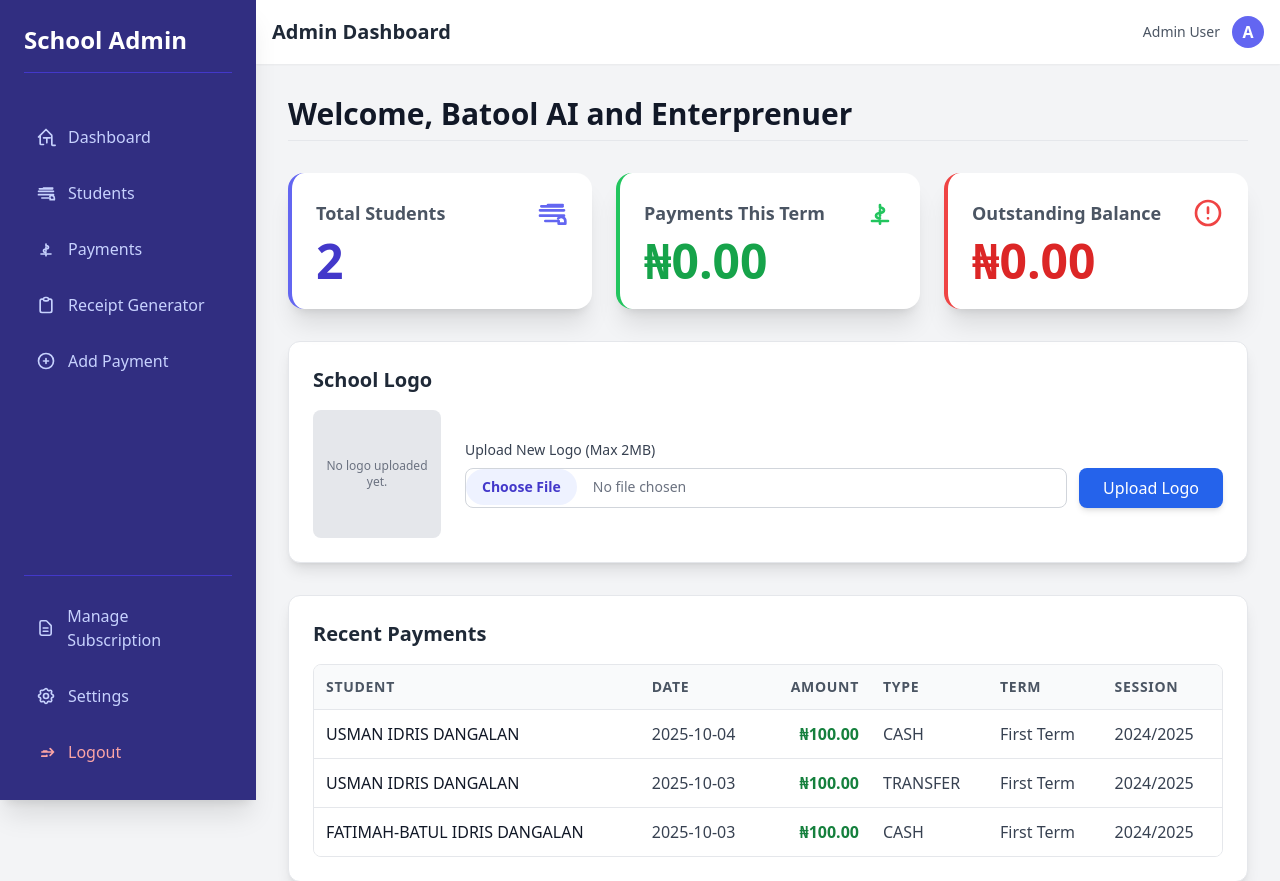
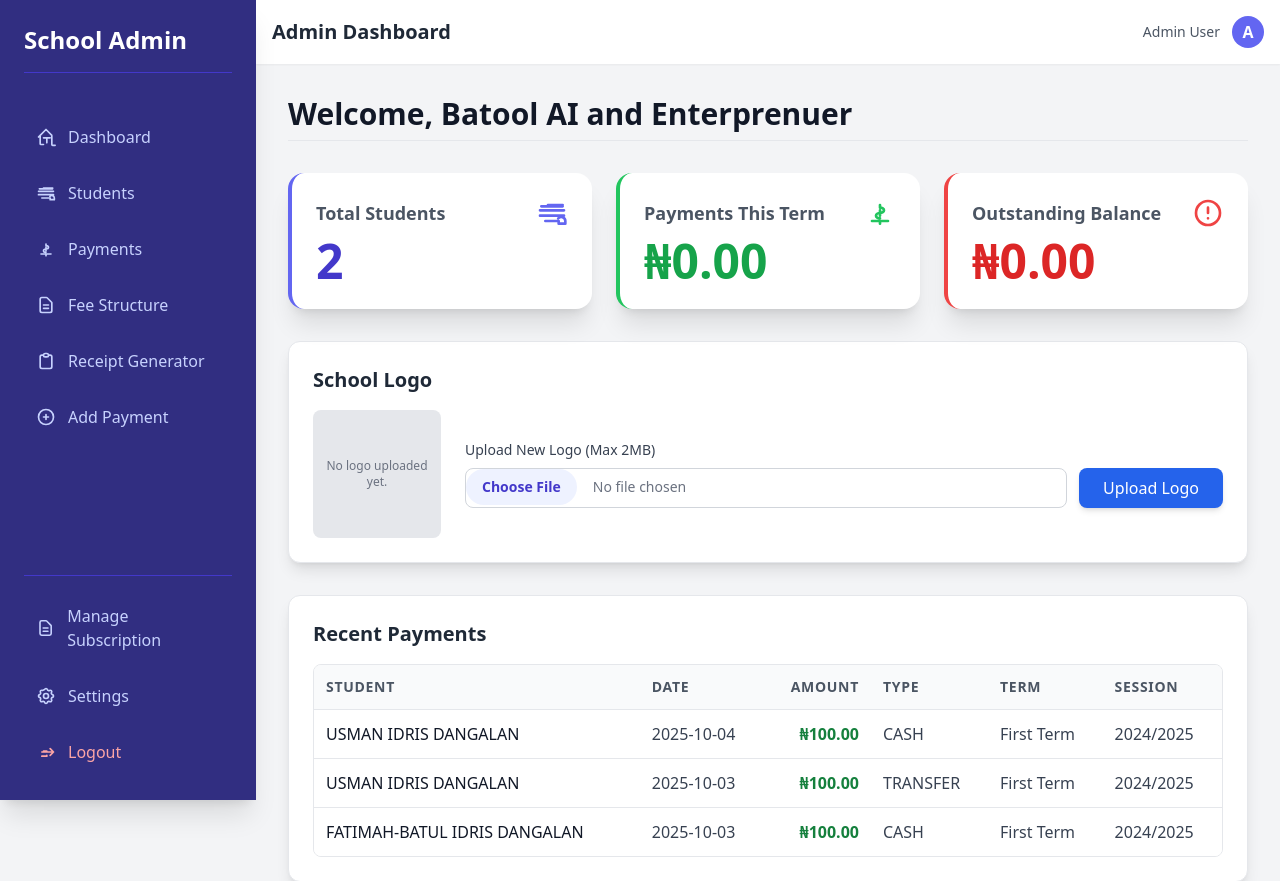
Before and after one commit to winter0019/school_pay, a Flask app: page /dashboard in a window 1280 px wide. Shown: the top 881 px of the page. Run offline with Flask 3, Linux system fonts and the light colour scheme; a user stored in the database is signed in; some libraries are stand-ins or nearby versions.

Commit message:
Update layout.html

```diff
--- a/templates/layout.html
+++ b/templates/layout.html
@@ -34,6 +34,10 @@
         <a href="{{ url_for('list_payments') }}" class="flex items-center p-3 rounded-lg text-indigo-200 hover:bg-indigo-700 hover:text-white transition duration-200">
           <svg class="w-5 h-5 mr-3" fill="none" stroke="currentColor" viewBox="0 0 24 24"><path stroke-linecap="round" stroke-linejoin="round" stroke-width="2" d="M12 8c1.657 0 3 .895 3 2s-1.343 2-3 2-3 .895-3 2 1.343 2 3 2m0-8V6m0 4v4m0 4v2m-6-2h12"></path></svg>
           Payments
+        </a>
+        <a href="{{ url_for('fee_structure') }}" class="flex items-center p-3 rounded-lg text-indigo-200 hover:bg-indigo-700 hover:text-white transition duration-200">
+           <svg class="w-5 h-5 mr-3" fill="none" stroke="currentColor" viewBox="0 0 24 24"><path stroke-linecap="round" stroke-linejoin="round" stroke-width="2" d="M9 12h6m-6 4h6m2 5H7a2 2 0 01-2-2V5a2 2 0 012-2h5.586a1 1 0 01.707.293l5.414 5.414a1 1 0 01.293.707V19a2 2 0 01-2 2z"></path></svg>
+          Fee Structure
         </a>
 
         <a href="{{ url_for('receipt_generator_index') }}" class="flex items-center p-3 rounded-lg text-indigo-200 hover:bg-indigo-700 hover:text-white transition duration-200">
```
